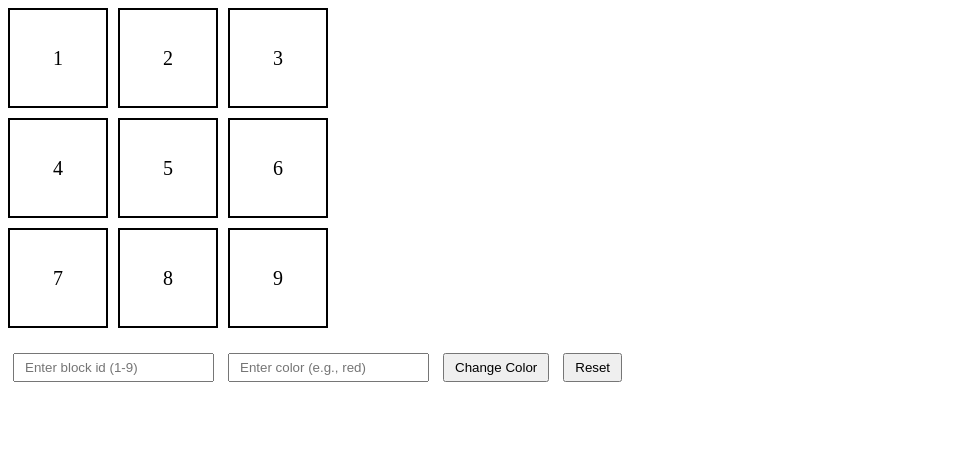
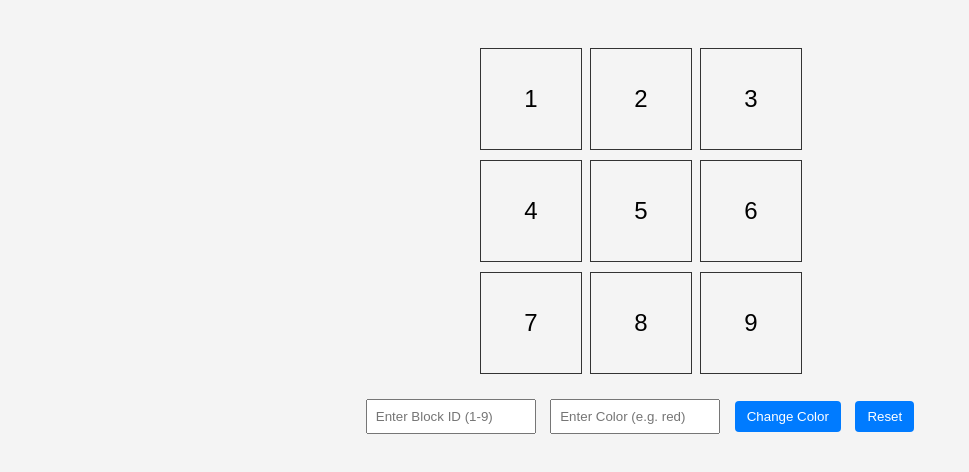
Before and after one commit to acciojob/Replit-Asian-Paints-Shyam808, a website: page main.html in a window 1280 px wide. Both pictures are taken after a click on the button "Change Color". Shown: the whole page, without its empty margins (0-969 px from the left). Drawn offline with Linux system fonts and the light colour scheme.

Commit message:
created a submission

```diff
--- a/main.html
+++ b/main.html
@@ -7,23 +7,28 @@
 </head>
 <body>
 
+  <!-- 3x3 Grid -->
   <div id="grid-container">
-    <div class="grid-item" id="1">1</div>
-    <div class="grid-item" id="2">2</div>
-    <div class="grid-item" id="3">3</div>
-    <div class="grid-item" id="4">4</div>
-    <div class="grid-item" id="5">5</div>
-    <div class="grid-item" id="6">6</div>
-    <div class="grid-item" id="7">7</div>
-    <div class="grid-item" id="8">8</div>
-    <div class="grid-item" id="9">9</div>
+    <div id="1" class="grid-item">1</div>
+    <div id="2" class="grid-item">2</div>
+    <div id="3" class="grid-item">3</div>
+    <div id="4" class="grid-item">4</div>
+    <div id="5" class="grid-item">5</div>
+    <div id="6" class="grid-item">6</div>
+    <div id="7" class="grid-item">7</div>
+    <div id="8" class="grid-item">8</div>
+    <div id="9" class="grid-item">9</div>
   </div>
 
-  <input type="text" id="block_id" placeholder="Enter block id (1-9)">
-  <input type="text" id="colour_id" placeholder="Enter color (e.g., red)">
-  <button id="change_button">Change Color</button>
-  <button id="Reset">Reset</button>
+  <!-- Inputs and Buttons -->
+  <div class="controls">
+    <input type="text" id="block_id" placeholder="Enter Block ID (1-9)" />
+    <input type="text" id="colour_id" placeholder="Enter Color (e.g. red)" />
+    <button id="change_button">Change Color</button>
+    <button id="Reset">Reset</button>
+  </div>
 
-  <script src="script.js"></script>
+  <!-- Script -->
+  <script type="text/javascript" src="script.js"></script>
 </body>
 </html>
--- a/script.js
+++ b/script.js
@@ -3,19 +3,23 @@ document.getElementById("change_button").addEventListener("click", function () {
   const color = document.getElementById("colour_id").value.trim();
 
   // Reset all blocks
-  for (let i = 1; i <= 9; i++) {
-    document.getElementById(i.toString()).style.backgroundColor = "transparent";
-  }
+  const gridItems = document.querySelectorAll(".grid-item");
+  gridItems.forEach(item => {
+    item.style.backgroundColor = "transparent";
+  });
 
-  // Apply new color
-  const targetBlock = document.getElementById(blockId);
-  if (targetBlock) {
-    targetBlock.style.backgroundColor = color;
+  // Apply color to selected block
+  const selectedBlock = document.getElementById(blockId);
+  if (selectedBlock) {
+    selectedBlock.style.backgroundColor = color;
+  } else {
+    alert("Invalid Block ID. Please enter a number from 1 to 9.");
   }
 });
 
 document.getElementById("Reset").addEventListener("click", function () {
-  for (let i = 1; i <= 9; i++) {
-    document.getElementById(i.toString()).style.backgroundColor = "transparent";
-  }
+  const gridItems = document.querySelectorAll(".grid-item");
+  gridItems.forEach(item => {
+    item.style.backgroundColor = "transparent";
+  });
 });
--- a/styles.css
+++ b/styles.css
@@ -1,21 +1,48 @@
+body {
+  font-family: Arial, sans-serif;
+  text-align: center;
+  padding: 20px;
+  background-color: #f4f4f4;
+}
+
 #grid-container {
   display: grid;
   grid-template-columns: repeat(3, 100px);
-  grid-template-rows: repeat(3, 100px);
-  gap: 10px;
-  margin-bottom: 20px;
+  grid-gap: 10px;
+  justify-content: center;
+  margin: 20px auto;
 }
 
 .grid-item {
-  border: 2px solid black;
-  display: flex;
-  justify-content: center;
-  align-items: center;
-  font-size: 20px;
+  width: 100px;
+  height: 100px;
+  line-height: 100px;
+  font-size: 24px;
+  border: 1px solid #333;
   background-color: transparent;
+  transition: background-color 0.3s ease;
 }
 
-input, button {
+.controls {
+  margin-top: 20px;
+}
+
+.controls input {
+  padding: 8px;
   margin: 5px;
-  padding: 5px 10px;
+  width: 150px;
 }
+
+.controls button {
+  padding: 8px 12px;
+  margin: 5px;
+  cursor: pointer;
+  background-color: #007bff;
+  color: white;
+  border: none;
+  border-radius: 4px;
+}
+
+.controls button:hover {
+  background-color: #0056b3;
+}
```
